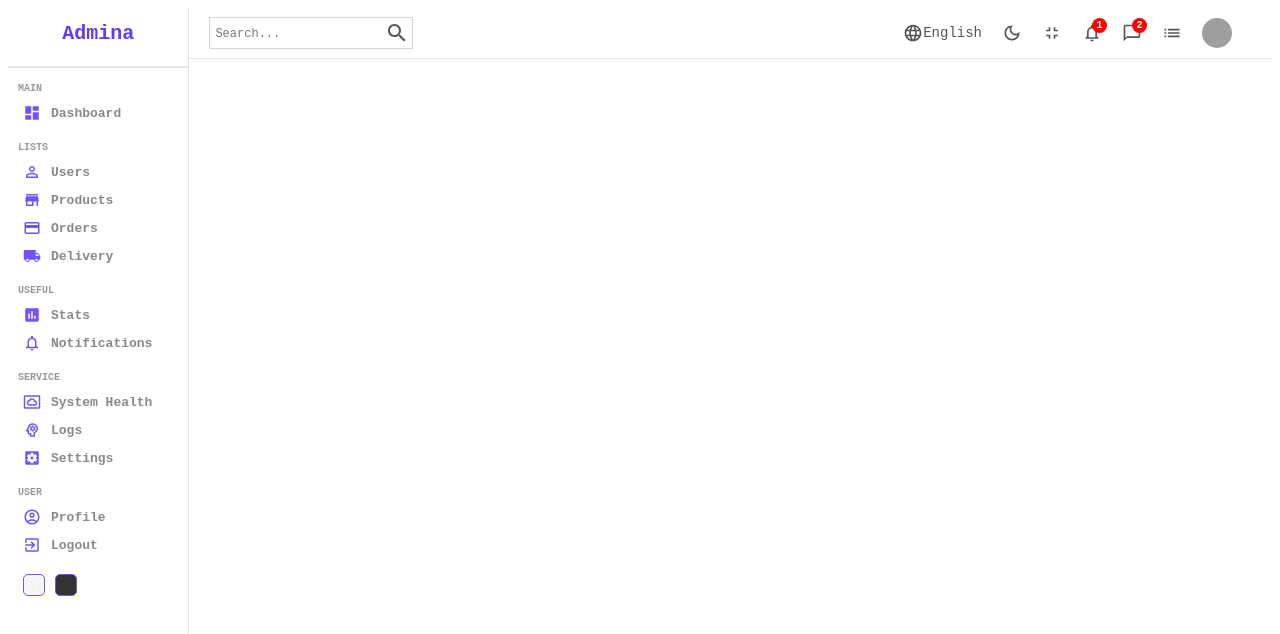
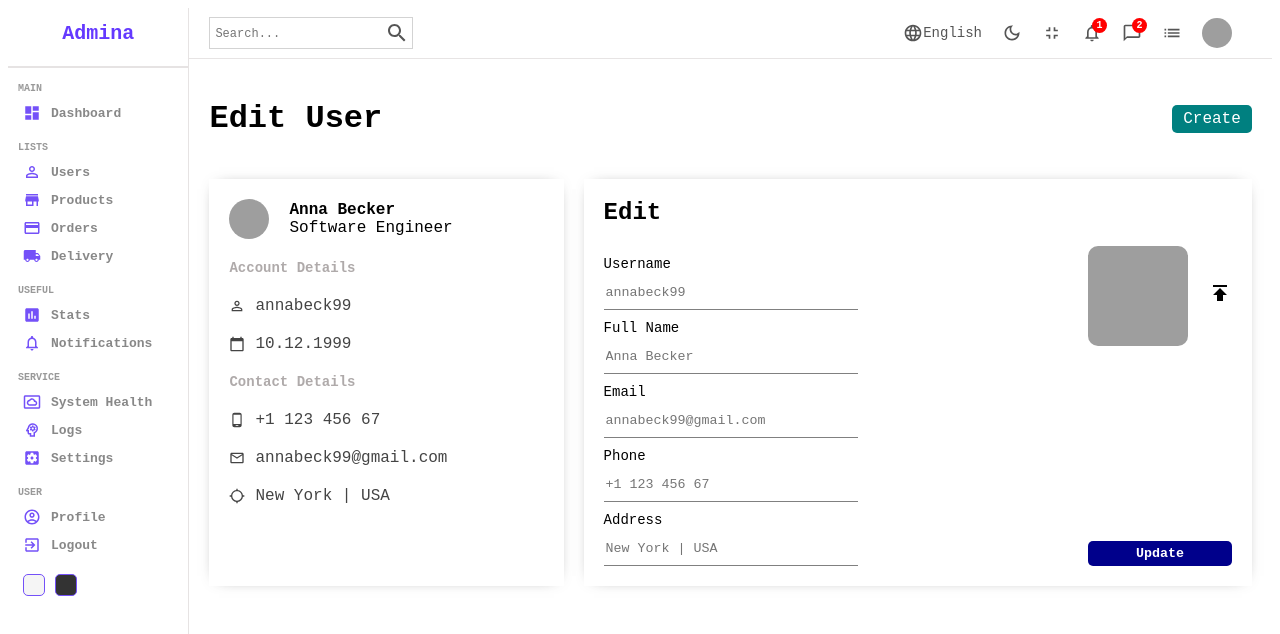
Before and after one commit to nishat-md-r-rafi/admin-dashboard, a React (Create React App) app: page /user in a window 1280 px wide. Shown: the top 634 px of the page. Built offline with nearby package versions, Linux system fonts and the light colour scheme; grey boxes are pictures that could not be loaded; a web font is replaced by a local one.

Commit message:
user-page

```diff
--- a/package.json
+++ b/package.json
@@ -5,6 +5,7 @@
   "dependencies": {
     "@emotion/react": "^11.8.2",
     "@emotion/styled": "^11.8.1",
+    "@material-ui/core": "^5.0.0-beta.5",
     "@mui/icons-material": "^5.6.0",
     "@mui/material": "^5.6.0",
     "@mui/x-data-grid": "^5.15.3",
--- a/src/App.js
+++ b/src/App.js
@@ -8,6 +8,7 @@
 import { productInputs, userInputs } from "./fromSource";
 import { Todo } from "./pages/todo/Todo";
 import { Layout } from "./components/layout/Layout";
+import User from "./pages/user/User";
 
 function App() {
   return (
@@ -39,6 +40,9 @@
           <Route path="new" element={<New />} />
         </Route>
 
+        <Route path="user">
+          <Route index element={<User />} />
+        </Route>
 
       </Routes>
     </Layout>
--- a/src/pages/login/Login.jsx
+++ b/src/pages/login/Login.jsx
@@ -10,7 +10,7 @@
   }
   return (
     <div className="login">
-      {/* <button onClick={logGoogleUser}>Sign In with Google</button> */}
+      {/* <button >Sign In with Google</button> */}
       <div className="formWrapper">
 
         <h1 style={{textAlign:"center"}}>Login</h1>
@@ -29,7 +29,7 @@
 
        <p className="signText">Or SignUp using</p>
         <div className="icons">
-          <GoogleIcon className="icon"/>
+          <GoogleIcon className="icon" onClick={logGoogleUser}/>
           <TwitterIcon className="icon"/>
         </div>
        <p className="signText">don't have an account? sign up!</p>
--- /dev/null
+++ b/src/pages/user/User.jsx
@@ -0,0 +1,123 @@
+import {
+    CalendarToday,
+    LocationSearching,
+    MailOutline,
+    PermIdentity,
+    PhoneAndroid,
+    Publish,
+  } from "@material-ui/icons";
+  import { Link } from "react-router-dom";
+  import "./user.scss";
+
+  export default function User() {
+    return (
+      <div className="user">
+        <div className="userTitleContainer">
+          <h1 className="userTitle">Edit User</h1>
+          <Link to="/newUser">
+            <button className="userAddButton">Create</button>
+          </Link>
+        </div>
+        <div className="userContainer">
+          <div className="userShow">
+            <div className="userShowTop">
+              <img
+                src="https://images.pexels.com/photos/1152994/pexels-photo-1152994.jpeg?auto=compress&cs=tinysrgb&dpr=2&w=500"
+                alt=""
+                className="userShowImg"
+              />
+              <div className="userShowTopTitle">
+                <span className="userShowUsername">Anna Becker</span>
+                <span className="userShowUserTitle">Software Engineer</span>
+              </div>
+            </div>
+            <div className="userShowBottom">
+              <span className="userShowTitle">Account Details</span>
+              <div className="userShowInfo">
+                <PermIdentity className="userShowIcon" />
+                <span className="userShowInfoTitle">annabeck99</span>
+              </div>
+              <div className="userShowInfo">
+                <CalendarToday className="userShowIcon" />
+                <span className="userShowInfoTitle">10.12.1999</span>
+              </div>
+              <span className="userShowTitle">Contact Details</span>
+              <div className="userShowInfo">
+                <PhoneAndroid className="userShowIcon" />
+                <span className="userShowInfoTitle">+1 123 456 67</span>
+              </div>
+              <div className="userShowInfo">
+                <MailOutline className="userShowIcon" />
+                <span className="userShowInfoTitle">annabeck99@gmail.com</span>
+              </div>
+              <div className="userShowInfo">
+                <LocationSearching className="userShowIcon" />
+                <span className="userShowInfoTitle">New York | USA</span>
+              </div>
+            </div>
+          </div>
+          <div className="userUpdate">
+            <span className="userUpdateTitle">Edit</span>
+            <form className="userUpdateForm">
+              <div className="userUpdateLeft">
+                <div className="userUpdateItem">
+                  <label>Username</label>
+                  <input
+                    type="text"
+                    placeholder="annabeck99"
+                    className="userUpdateInput"
+                  />
+                </div>
+                <div className="userUpdateItem">
+                  <label>Full Name</label>
+                  <input
+                    type="text"
+                    placeholder="Anna Becker"
+                    className="userUpdateInput"
+                  />
+                </div>
+                <div className="userUpdateItem">
+                  <label>Email</label>
+                  <input
+                    type="text"
+                    placeholder="annabeck99@gmail.com"
+                    className="userUpdateInput"
+                  />
+                </div>
+                <div className="userUpdateItem">
+                  <label>Phone</label>
+                  <input
+                    type="text"
+                    placeholder="+1 123 456 67"
+                    className="userUpdateInput"
+                  />
+                </div>
+                <div className="userUpdateItem">
+                  <label>Address</label>
+                  <input
+                    type="text"
+                    placeholder="New York | USA"
+                    className="userUpdateInput"
+                  />
+                </div>
+              </div>
+              <div className="userUpdateRight">
+                <div className="userUpdateUpload">
+                  <img
+                    className="userUpdateImg"
+                    src="https://images.pexels.com/photos/1152994/pexels-photo-1152994.jpeg?auto=compress&cs=tinysrgb&dpr=2&w=500"
+                    alt=""
+                  />
+                  <label htmlFor="file">
+                    <Publish className="userUpdateIcon" />
+                  </label>
+                  <input type="file" id="file" style={{ display: "none" }} />
+                </div>
+                <button className="userUpdateButton">Update</button>
+              </div>
+            </form>
+          </div>
+        </div>
+      </div>
+    );
+  }
--- /dev/null
+++ b/src/pages/user/user.scss
@@ -0,0 +1,154 @@
+.user {
+    flex: 4;
+    padding: 20px;
+  }
+
+  .userTitleContainer {
+    display: flex;
+    align-items: center;
+    justify-content: space-between;
+  }
+
+  .userAddButton {
+    width: 80px;
+    border: none;
+    padding: 5px;
+    background-color: teal;
+    border-radius: 5px;
+    cursor: pointer;
+    color: white;
+    font-size: 16px;
+  }
+
+  .userContainer {
+    display: flex;
+    margin-top: 20px;
+  }
+
+  .userShow {
+    flex: 1;
+    padding: 20px;
+    -webkit-box-shadow: 0px 0px 15px -10px rgba(0, 0, 0, 0.75);
+    box-shadow: 0px 0px 15px -10px rgba(0, 0, 0, 0.75);
+  }
+
+  .userUpdate {
+    flex: 2;
+    padding: 20px;
+    -webkit-box-shadow: 0px 0px 15px -10px rgba(0, 0, 0, 0.75);
+    box-shadow: 0px 0px 15px -10px rgba(0, 0, 0, 0.75);
+    margin-left: 20px;
+  }
+
+  .userShowTop {
+    display: flex;
+    align-items: center;
+  }
+
+  .userShowImg {
+    width: 40px;
+    height: 40px;
+    border-radius: 50%;
+    object-fit: cover;
+  }
+
+  .userShowTopTitle {
+    display: flex;
+    flex-direction: column;
+    margin-left: 20px;
+  }
+
+  .userShowUsername {
+    font-weight: 600;
+  }
+
+  .userShowUserTitle {
+    font-weight: 300;
+  }
+
+  .userShowBottom{
+      margin-top: 20px;
+  }
+
+  .userShowTitle {
+    font-size: 14px;
+    font-weight: 600;
+    color: rgb(175, 170, 170);
+  }
+
+  .userShowInfo{
+      display: flex;
+      align-items: center;
+      margin: 20px 0px;
+      color: #444;
+  }
+
+  .userShowIcon{
+      font-size: 16px !important;
+  }
+
+  .userShowInfoTitle{
+      margin-left: 10px;
+  }
+
+  .userUpdateTitle{
+      font-size: 24px;
+      font-weight: 600;
+  }
+
+  .userUpdateForm{
+      display: flex;
+      justify-content: space-between;
+      margin-top: 20px;
+  }
+
+  .userUpdateItem{
+      display: flex;
+      flex-direction: column;
+      margin-top: 10px;
+  }
+
+  .userUpdateItem>label{
+      margin-bottom: 5px;
+      font-size: 14px;
+  }
+
+  .userUpdateInput{
+      border: none;
+      width: 250px;
+      height: 30px;
+      border-bottom: 1px solid gray;
+  }
+
+  .userUpdateRight{
+      display: flex;
+      flex-direction: column;
+      justify-content: space-between;
+  }
+
+  .userUpdateUpload{
+      display: flex;
+      align-items: center;
+  }
+
+  .userUpdateImg{
+      width: 100px;
+      height: 100px;
+      border-radius: 10px;
+      object-fit: cover;
+      margin-right: 20px;
+  }
+
+  .userUpdateIcon{
+      cursor: pointer;
+  }
+
+  .userUpdateButton{
+      border-radius: 5px;
+      border: none;
+      padding: 5px;
+      cursor: pointer;
+      background-color: darkblue;
+      color: white;
+      font-weight: 600;
+  }
```
Also changed, not shown: 1 other file (tests, documents, lock files or other folders).
